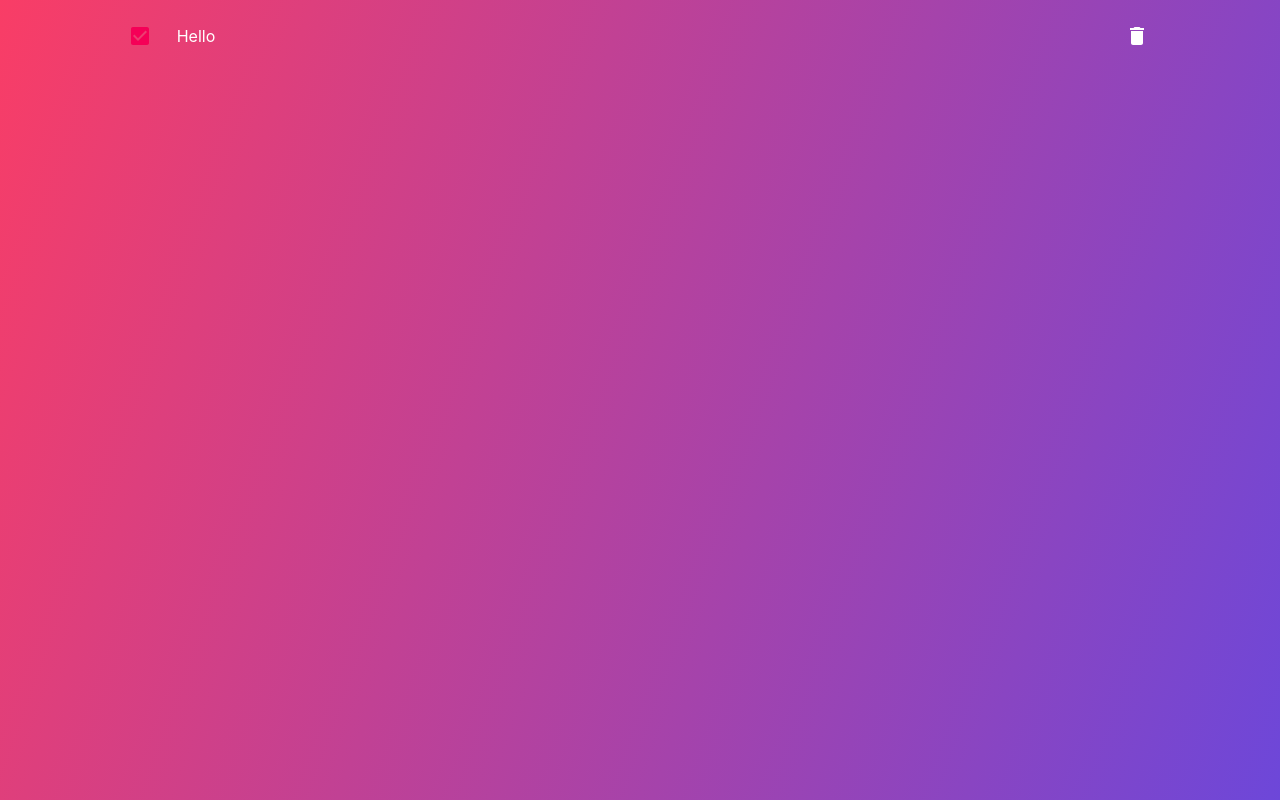
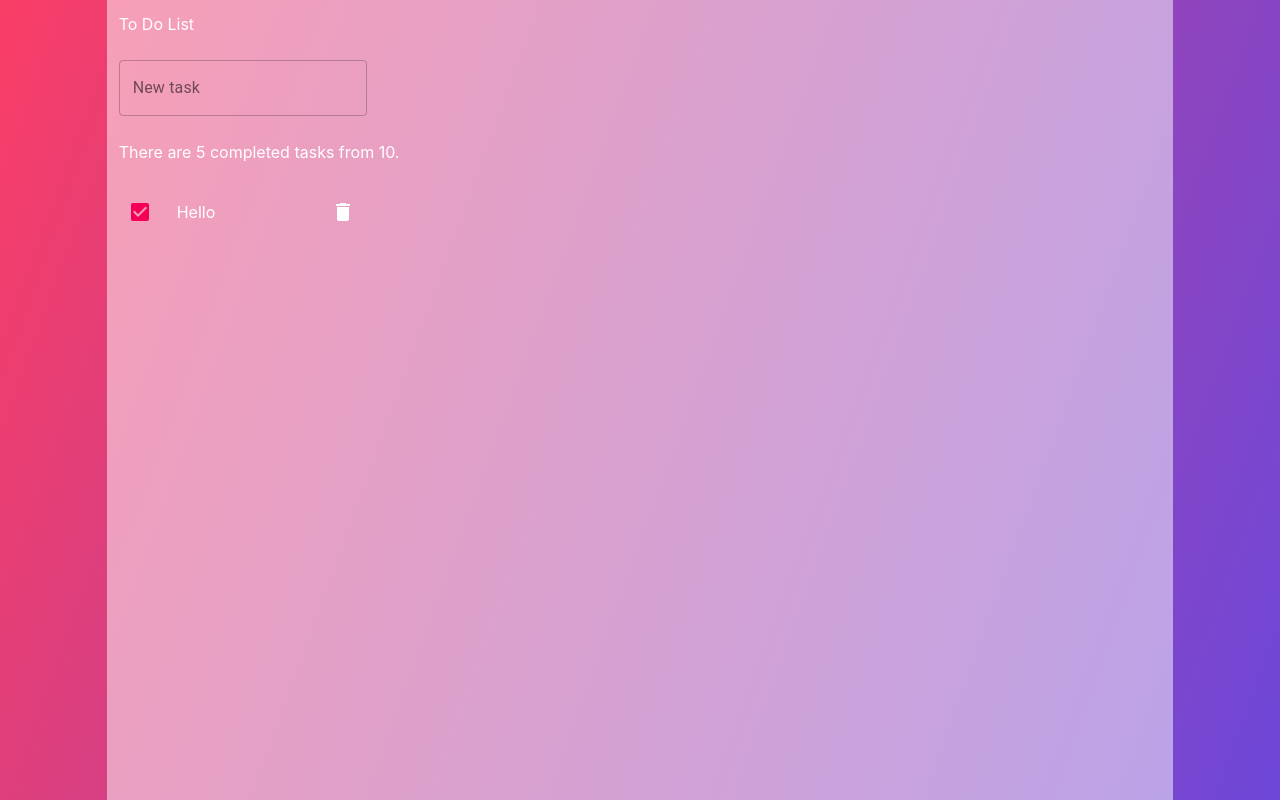
Before and after one commit to AlinaKontarero/todo-list, a React (Create React App) app: page / in a window 1280 px wide. Built offline with nearby package versions, Linux system fonts and the light colour scheme; the HTML template or start-up script is replaced by a standard one.

Commit message:
Updated with structure

```diff
--- a/src/App.tsx
+++ b/src/App.tsx
@@ -1,4 +1,5 @@
 import './styles/App.css';
+import { TextField } from '@material-ui/core'
 import Task from './components/Task';
 
 function App() {
@@ -15,8 +16,21 @@ function App() {
   return (
     <div className="App">
       <div className='columns is-centered App'>
-      <div className='column is-10'>
+      <div className='column is-10 is-main'>
         <div className='columns is-multiline is-variable is-2 '>
+          <div className='column is-full'>
+            <h2>To Do List</h2>
+          </div>
+          <div className='column is-full'>
+            <TextField
+              label='New task'
+              variant='outlined'
+              />
+          </div>
+          <div className='column is-full'>
+            There are 5 completed tasks from 10.
+          </div>
+
           <Task {...state} />
         </div>
       </div>
--- a/src/components/Task.tsx
+++ b/src/components/Task.tsx
@@ -21,7 +21,7 @@ class Task extends React.Component<Props, never> {
     const { task, handleComplete, onClose } = this.props
 
     return (
-      <div className='column is-full'>
+      <div className='column is-3 is-9-offset'>
         <div className='columns is-variable is-2 is-vcentered'>
           <div className='column is-narrow'>
             <Checkbox
--- a/src/styles/App.css
+++ b/src/styles/App.css
@@ -13,6 +13,9 @@
   margin: 0 auto;
 }
 
+.is-main {
+  background-color: rgba(255, 255, 255, 0.5)
+}
 
 
 /* Scrollbar Styles */
```
Also changed, not shown: 2 other files (tests, documents, lock files or other folders).
